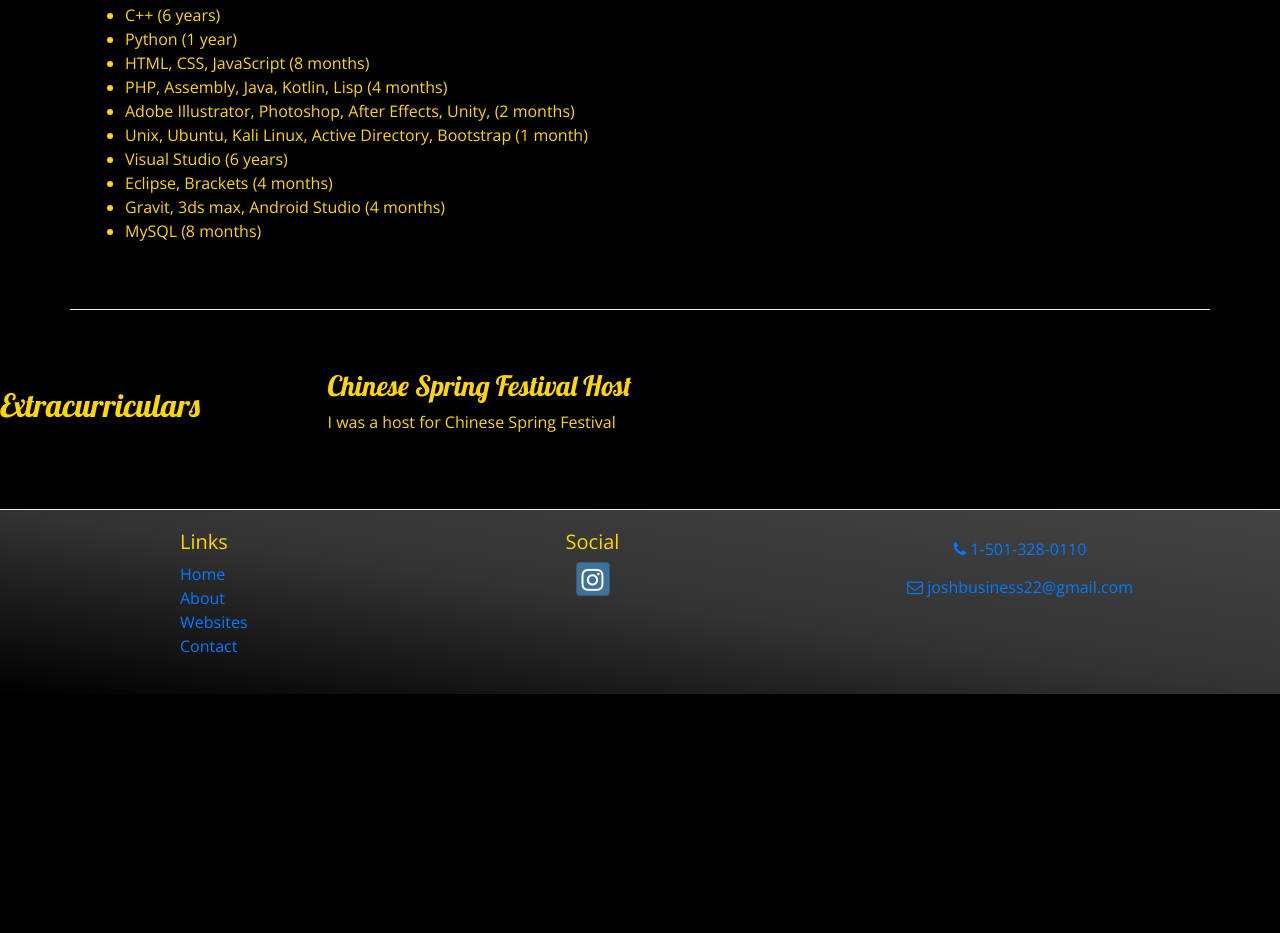
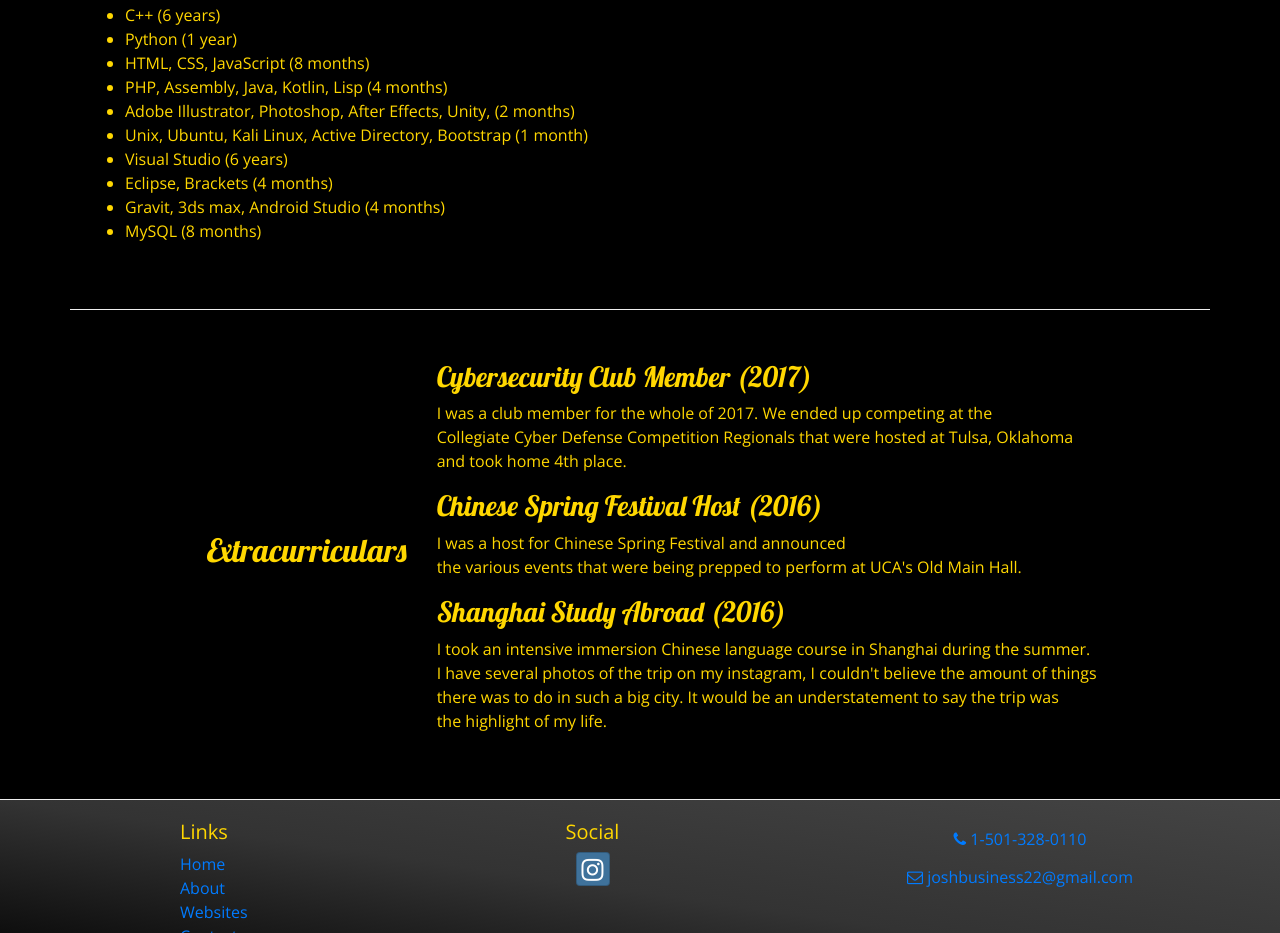
Before and after one commit to jxcarlat/Portfolio_Website, a website: page index.html in a window 1280 px wide. Shown: the part 364-1297 px from the top of the page. Before the commit the page ends 1058 px from the top, so only its background shows below. Drawn offline with nearby package versions, Linux system fonts and the light colour scheme.

Commit message:
Added Extracurriculars

```diff
--- a/index.html
+++ b/index.html
@@ -80,12 +80,24 @@
     </div>
 
         <div class="row row-content align-items-center">
-            <div class="col-sm-4 col-md-3">
-                <h2>Extracurriculars</h2>
+            <div class="col-sm-4">
+                <h2 class="text-sm-right">Extracurriculars</h2>
             </div>
             <div class="col">
-                <h3>Chinese Spring Festival Host</h3>
-                <p class="d-none d-sm-block">I was a host for Chinese Spring Festival</p>
+                <h3>Cybersecurity Club Member (2017)</h3>
+                <p class="d-none d-sm-block">I was a club member for the whole of 2017.
+                We ended up competing at the<br> Collegiate Cyber Defense Competition
+                Regionals that were hosted at Tulsa, Oklahoma<br> and took home 4th place.</p>
+                <h3>Chinese Spring Festival Host (2016)</h3>
+                <p class="d-none d-sm-block">I was a host for Chinese
+                    Spring Festival and announced<br> the various events
+                    that were being prepped to perform at UCA's Old Main Hall.</p>
+                <h3>Shanghai Study Abroad (2016)</h3>
+                <p class="d-none d-sm-block">I took an intensive immersion
+                    Chinese language course in Shanghai during the summer.<br> I have several
+                    photos of the trip on my instagram, I couldn't believe the amount
+                    of things<br> there was to do in such a big city. It would be an understatement
+                    to say the trip was<br> the highlight of my life.</p>
             </div>
         </div>
 
```
